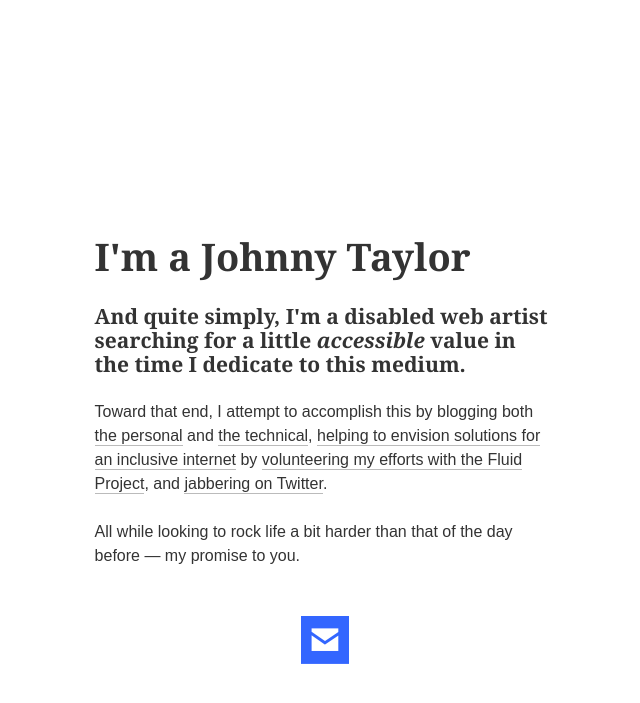
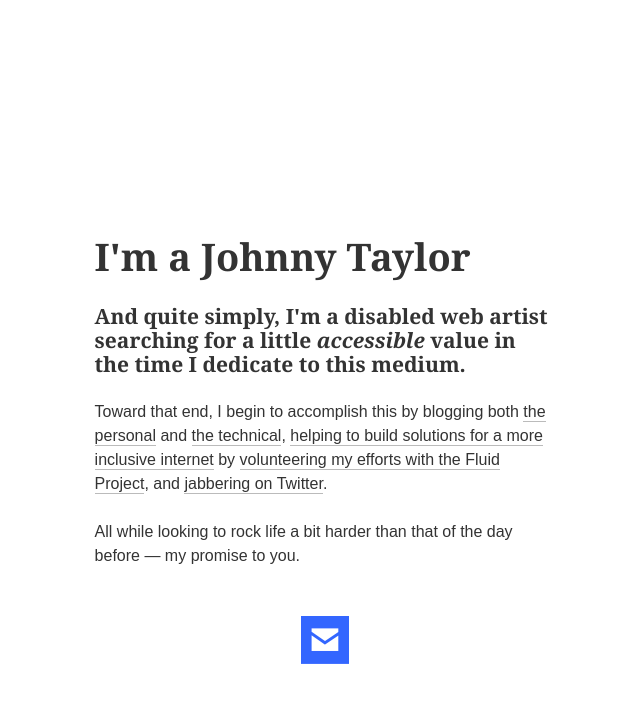
Before and after one commit to abledaccess/johnnydaux.org, a Jekyll site: the page built from index.html, in a window 1280 px wide. Shown: the top 703 px of the page, without its empty margins (315-955 px from the left). Built offline with Jekyll 4.4.1, drawn with Linux system fonts in a browser that asks for light colours; Markdown is read by kramdown in place of the engine named in the settings.

Commit message:
GH-PAGES: Copy update.

```diff
--- a/index.html
+++ b/index.html
@@ -9,7 +9,7 @@
 			<div class="entry--content">
 				<h1>I'm a Johnny Taylor</h1>
 				<p class="intro">And quite simply, I'm a disabled web artist searching for a little <em>accessible</em> value in the time I dedicate to this medium.</p>
-				<p>Toward that end, I attempt to accomplish this by blogging both <a href="http://unboundedexistence.com" rel="external">the personal</a> and <a href="http://abledaccess.com" rel="external">the technical</a>, <a href="https://github.com/abledaccess/" rel="external">helping to envision solutions for an inclusive internet</a> by <a href="http://fluidproject.org" rel="external">volunteering my efforts with the Fluid Project</a>, and <a href="https://twitter.com/abledaccess" rel="external">jabbering on Twitter</a>.</p>
+				<p>Toward that end, I begin to accomplish this by blogging both <a href="http://unboundedexistence.com" rel="external">the personal</a> and <a href="http://abledaccess.com" rel="external">the technical</a>, <a href="https://github.com/abledaccess/" rel="external">helping to build solutions for a more inclusive internet</a> by <a href="http://fluidproject.org" rel="external">volunteering my efforts with the Fluid Project</a>, and <a href="https://twitter.com/abledaccess" rel="external">jabbering on Twitter</a>.</p>
 				<p>All while looking to rock life a bit harder than that of the day before&nbsp;&mdash; my promise to you.</p>
 			</div>
 			<aside class="entry--compliment" role="complementary">
```
